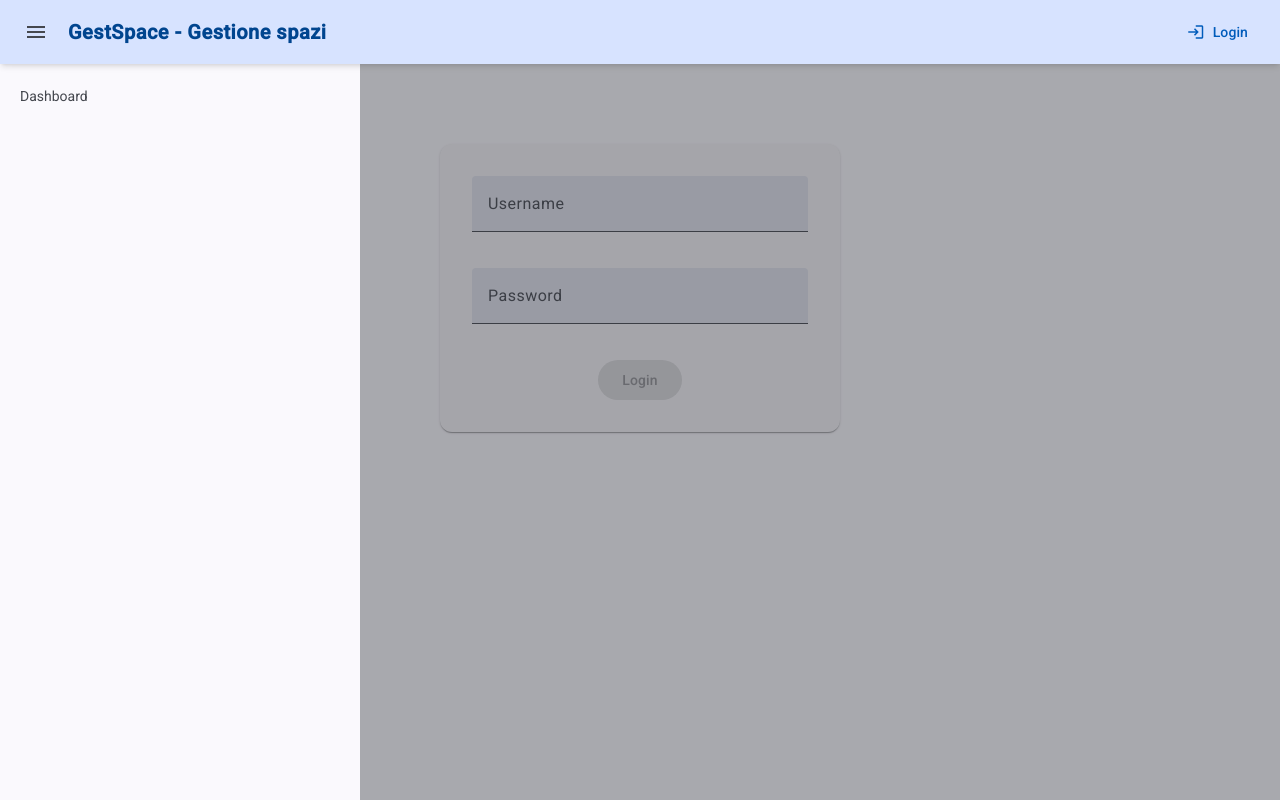
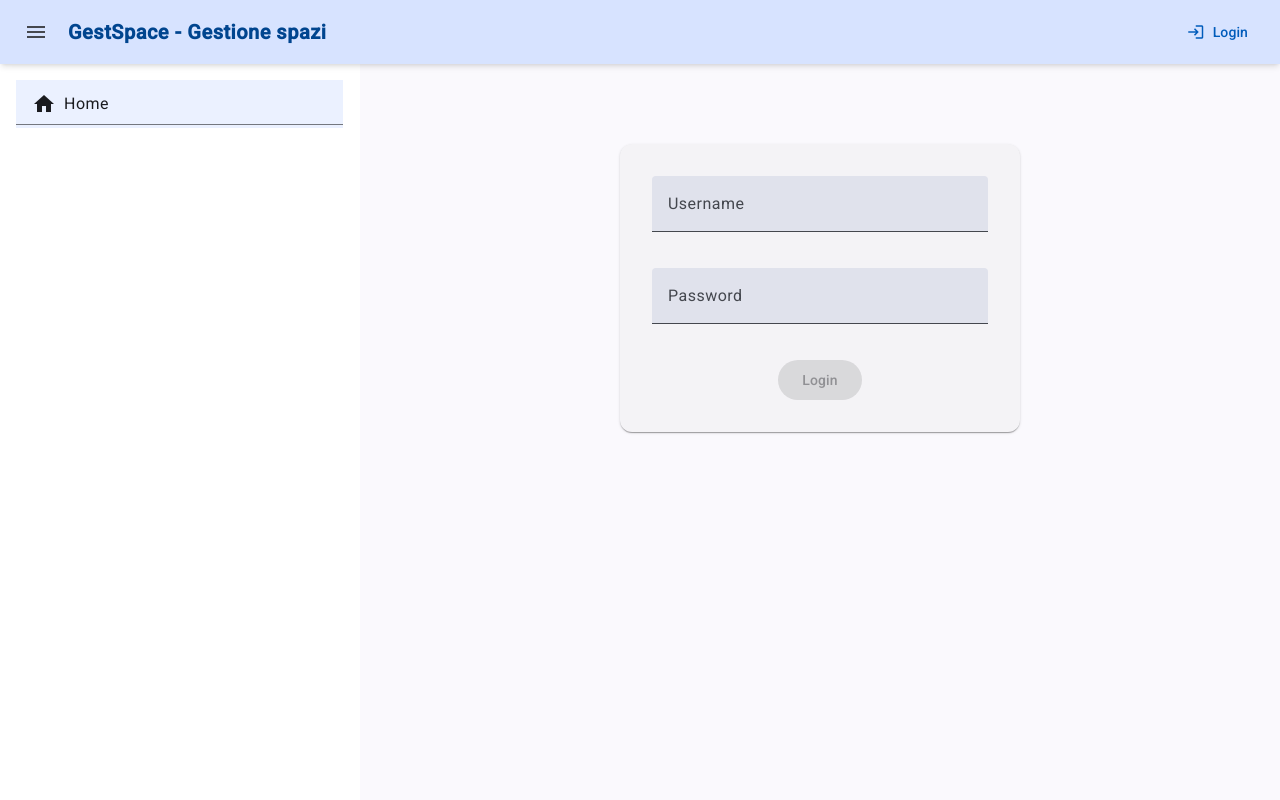
Before and after one commit to mantox74/gestSpaceFE, an Angular app: page /login in a window 1280 px wide. Both pictures are taken after a click on the button "menu". Built offline with nearby package versions, Linux system fonts and the light colour scheme.

Commit message:
sistemata la sidebar

```diff
--- a/src/app/app.html
+++ b/src/app/app.html
@@ -25,18 +25,8 @@
 
     <mat-sidenav-container class="flex flex-1 overflow-hidden">
 
-        <mat-sidenav #sidenav class="shadow-md" mode="over" fixedInViewport="true" fixedTopGap="64">
-
-            <div class="p-3">
-
-                <div class="flex align-items-center gap-2 p-2 text-[var(--p-text-color)]">
-                    <a routerLink="/" pButton>
-                        <i class="pi pi-home" style="font-size: 1.25rem;"></i>
-                        <span>Dashboard</span>
-                    </a>
-                </div>
-
-            </div>
+        <mat-sidenav #sidenav class="shadow-md" mode="side" fixedInViewport="true" fixedTopGap="64">
+            <app-sidebar></app-sidebar>
         </mat-sidenav>
 
         <mat-sidenav-content class="flex-1 bg-surface-50 overflow-y-auto p-4">
--- a/src/app/app.routes.ts
+++ b/src/app/app.routes.ts
@@ -4,12 +4,17 @@ import { authGuard } from '@app/core/auth/auth.guard'; // Assicurati che il perc
 export const routes: Routes = [
   {
     path: '',
-    loadChildren: () => import('@features/home/home.routes').then((m) => m.homeRoutes),
-    canActivateChild: [authGuard], // <--- Applicato qui! Protegge tutti i figli di home
+    redirectTo: 'home',
+    pathMatch: 'full',
   },
   {
     path: 'login',
     loadComponent: () =>
-      import('@app/features/login/pages/login.component').then((m) => m.LoginComponent), // Esempio di lazy loading per il login
+      import('@features/login/pages/login.component').then((m) => m.LoginComponent), // Esempio di lazy loading per il login
+  },
+  {
+    path: 'home',
+    loadComponent: () => import('@features/home/pages/home.component').then((m) => m.HomeComponent), // Esempio di lazy loading per il dashboard
+    canActivate: [authGuard], // Protegge la rotta con l'AuthGuard
   },
 ];
--- a/src/app/app.scss
+++ b/src/app/app.scss
@@ -5,4 +5,5 @@
 
 mat-sidenav {
     --mat-sidenav-container-shape: 0;
+    background-color: var(--mat-sys-surface-container-lowest);
 }
--- a/src/app/app.ts
+++ b/src/app/app.ts
@@ -4,8 +4,9 @@ import { MatButtonModule } from '@angular/material/button';
 import { MatIconModule } from '@angular/material/icon';
 import { MatSidenavModule } from '@angular/material/sidenav';
 import { Router, RouterOutlet } from '@angular/router';
-import { AuthService } from '@app/core/auth/auth.service';
-import { SpinnerComponent } from './shared/components/spinner/spinner.component';
+import { AuthService } from '@core/auth/auth.service';
+import { Sidebar } from '@shared/components/sidebar/sidebar';
+import { SpinnerComponent } from '@shared/components/spinner/spinner.component';
 
 @Component({
   selector: 'app-root',
@@ -16,6 +17,7 @@ import { SpinnerComponent } from './shared/components/spinner/spinner.component'
     SpinnerComponent,
     MatIconModule,
     MatSidenavModule,
+    Sidebar,
   ],
   templateUrl: './app.html',
   styleUrls: ['./app.scss'],
--- a/src/app/features/home/home.routes.ts
+++ /dev/null
@@ -1,9 +0,0 @@
-import { Routes } from '@angular/router';
-
-export const homeRoutes: Routes = [
-  {
-    path: '',
-    loadComponent: () => import('./pages/home.component').then((m) => m.HomeComponent),
-    canActivate: [],
-  },
-];
--- a/src/app/shared/components/sidebar/sidebar.html
+++ b/src/app/shared/components/sidebar/sidebar.html
@@ -1 +1,8 @@
-<p>sidebar works!</p>
+<mat-list>
+    <mat-list-item routerLinkActive="activePath">
+        <a routerLink="/" href="">
+            <mat-icon>home</mat-icon>
+            <span>Home</span>
+        </a>
+    </mat-list-item>
+</mat-list>
--- a/src/app/shared/components/sidebar/sidebar.scss
+++ b/src/app/shared/components/sidebar/sidebar.scss
@@ -0,0 +1,24 @@
+mat-list {
+    padding: 1rem;
+
+    mat-list-item {
+
+        padding: 0;
+
+        &:hover,
+        &.activePath {
+            background-color: color-mix(in srgb, var(--mat-sys-primary-container) 50%, transparent);
+            color: var(--mat-sys-on-primary-container);
+        }
+
+        a {
+            border-bottom: 1px solid var(--mat-sys-outline);
+            padding: 0.5rem 1rem;
+            display: flex;
+            align-items: center;
+            gap: 0.5rem;
+
+
+        }
+    }
+}
--- a/src/app/shared/components/sidebar/sidebar.ts
+++ b/src/app/shared/components/sidebar/sidebar.ts
@@ -1,9 +1,29 @@
-import { Component } from '@angular/core';
+import { CommonModule } from '@angular/common';
+import { Component, inject } from '@angular/core';
+import { MatButtonModule } from '@angular/material/button';
+import { MatIconModule } from '@angular/material/icon';
+import { MatListModule } from '@angular/material/list';
+import { Router, RouterLink, RouterLinkActive } from '@angular/router';
+import { AuthService } from '@app/core/auth/auth.service';
 
 @Component({
   selector: 'app-sidebar',
-  imports: [],
+  imports: [
+    CommonModule,
+    MatButtonModule,
+    MatListModule,
+    MatIconModule,
+    RouterLink,
+    RouterLinkActive,
+  ],
   templateUrl: './sidebar.html',
   styleUrl: './sidebar.scss',
 })
-export class Sidebar {}
+export class Sidebar {
+  auth: AuthService = inject(AuthService);
+  router: Router = inject(Router);
+
+  gotoPage(path: string) {
+    this.router.navigate([path]);
+  }
+}
```
